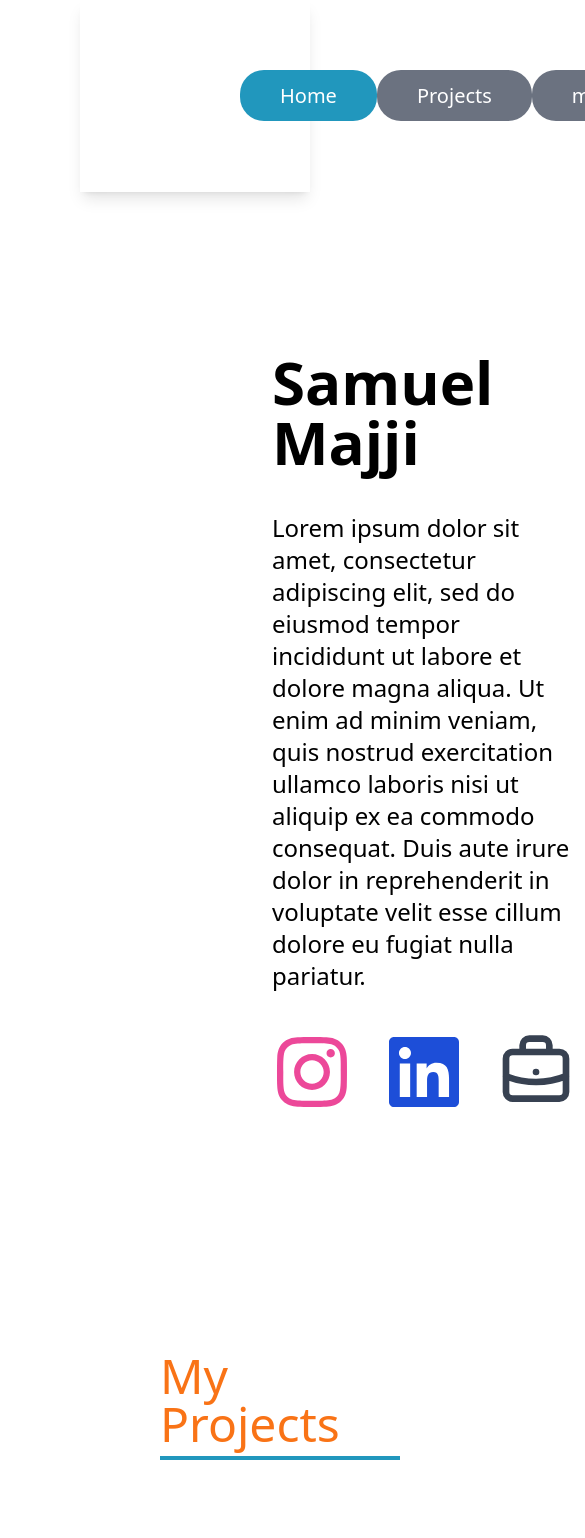
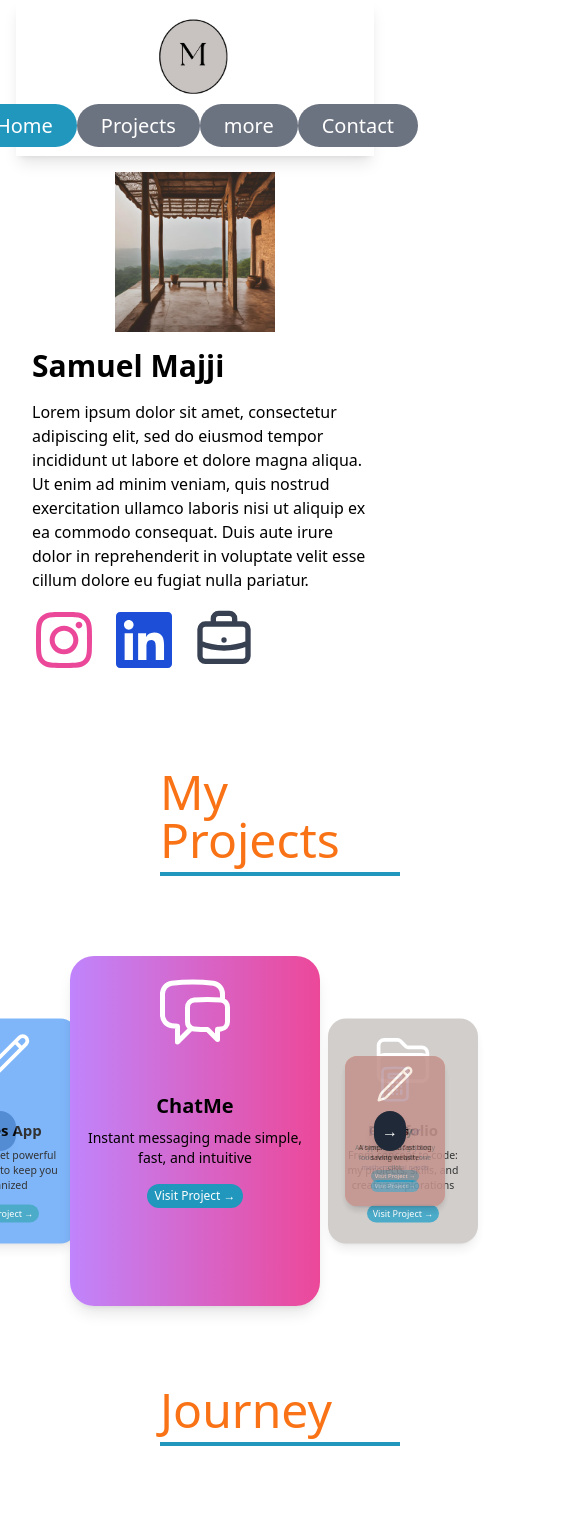
Before and after one commit to samuelmajji/Portifolio_design, a React (Vite) app: page / in a window 390 px wide. Shown: the top 1538 px of the page, 585 px wide, since content can reach past the window. Built offline with nearby package versions, Linux system fonts and the light colour scheme.

Commit message:
made it resposive

```diff
--- a/src/components/Contact.jsx
+++ b/src/components/Contact.jsx
@@ -28,7 +28,7 @@ const ContactForm = () => {
 
   return (
     <div
-      className="max-w-md mx-auto p-8 bg-white rounded-lg shadow-lg"
+      className="max-w-md mx-auto p-6 sm:p-8 md:p-10 lg:p-12 bg-white rounded-lg shadow-lg"
       id="contact"
     >
       <form onSubmit={handleSubmit}>
--- a/src/components/Header.jsx
+++ b/src/components/Header.jsx
@@ -1,44 +1,42 @@
 const Header = function () {
   return (
     <>
-      <header className="bg-white-600 text-white shadow-lg mx-20 px-20 top-0">
-        <div className="max-w-7xl mx-auto px-20 sm:px-6 lg:px-8">
-          <div className="flex justify-between items-center py-4">
+      <header className="bg-white-600 text-white shadow-lg mx-4 sm:mx-10 md:mx-20 px-4 sm:px-8 md:px-20 top-0">
+        <div className="max-w-7xl mx-auto px-4 sm:px-6 lg:px-8">
+          <div className="flex flex-col sm:flex-row justify-between items-center py-4">
             {/* Logo */}
-            <div className="text-2xl font-bold">
+            <div className="text-2xl font-bold mb-4 sm:mb-0">
               <a href="#">
-                <img className="h-40 w-40" src="logo.jpg" alt="logo" />
+                <img
+                  className="h-20 w-20 sm:h-32 sm:w-32"
+                  src="logo.jpg"
+                  alt="logo"
+                />
               </a>
             </div>
 
-            <div>
+            <div className="space-y-2 sm:space-y-0 sm:flex sm:space-x-4">
               <a
                 href="#"
-                className="bg-[#2197bd] hover:bg-[#2197bd] text-xl px-10 py-3 rounded-3xl"
+                className="bg-[#2197bd] hover:bg-[#2197bd] text-xl px-6 py-2 sm:px-10 sm:py-3 rounded-3xl"
               >
                 Home
               </a>
-            </div>
-            <div>
               <a
                 href="#projects"
-                className="bg-gray-500 hover:bg-[#2197bd] text-xl px-10 py-3 rounded-3xl"
+                className="bg-gray-500 hover:bg-[#2197bd] text-xl px-6 py-2 sm:px-10 sm:py-3 rounded-3xl"
               >
                 Projects
               </a>
-            </div>
-            <div>
               <a
                 href="/more"
-                className="bg-gray-500 hover:bg-[#2197bd] text-xl px-10 py-3 rounded-3xl"
+                className="bg-gray-500 hover:bg-[#2197bd] text-xl px-6 py-2 sm:px-10 sm:py-3 rounded-3xl"
               >
                 more
               </a>
-            </div>
-            <div>
               <a
                 href="#contact"
-                className="bg-gray-500 hover:bg-[#2197bd] text-xl px-10 py-3 rounded-3xl"
+                className="bg-gray-500 hover:bg-[#2197bd] text-xl px-6 py-2 sm:px-10 sm:py-3 rounded-3xl"
               >
                 Contact
               </a>
--- a/src/components/ProfileCard.jsx
+++ b/src/components/ProfileCard.jsx
@@ -1,21 +1,22 @@
 import { FaInstagram, FaLinkedin } from "react-icons/fa";
 import { HiOutlineBriefcase } from "react-icons/hi";
-
 const ProfileCard = function () {
   return (
     <>
-      <div className="m-20 ml-30 p-20 flex">
-        <div className="flex-1 flex items-center justify-center mr-20">
+      <div className="m-4 sm:m-8 lg:m-20 flex flex-col sm:flex-row">
+        <div className="flex-1 flex items-center justify-center mb-4 sm:mb-0 sm:mr-4">
           <img
-            className="h-[500px] w-[500px] object-cover"
+            className="h-40 w-40 sm:h-[400px] sm:w-[400px] object-cover"
             src="profile.png"
             alt="profile pic"
           />
         </div>
-        <div className="flex-1 pl-8 flex flex-col justify-between">
+        <div className="flex-1 pl-4 sm:pl-8 flex flex-col justify-between">
           <div>
-            <h1 className="text-6xl font-bold mb-4">Samuel Majji</h1>
-            <p className="text-2xl mt-10">
+            <h1 className="text-3xl sm:text-6xl font-bold mb-4">
+              Samuel Majji
+            </h1>
+            <p className="text-base sm:text-2xl mt-4">
               Lorem ipsum dolor sit amet, consectetur adipiscing elit, sed do
               eiusmod tempor incididunt ut labore et dolore magna aliqua. Ut
               enim ad minim veniam, quis nostrud exercitation ullamco laboris
@@ -24,23 +25,23 @@ const ProfileCard = function () {
               nulla pariatur.
             </p>
           </div>
-          <div className="flex justify-start mt-10 space-x-8">
+          <div className="flex justify-start mt-4 sm:mt-10 space-x-4 sm:space-x-8">
             <a
               href="https://www.instagram.com"
               target="_blank"
               rel="noopener noreferrer"
             >
-              <FaInstagram className="h-20 w-20 text-pink-500" />
+              <FaInstagram className="h-16 w-16 sm:h-20 sm:w-20 text-pink-500" />
             </a>
             <a
               href="https://www.linkedin.com"
               target="_blank"
               rel="noopener noreferrer"
             >
-              <FaLinkedin className="h-20 w-20 text-blue-700" />
+              <FaLinkedin className="h-16 w-16 sm:h-20 sm:w-20 text-blue-700" />
             </a>
             <a href="/projects">
-              <HiOutlineBriefcase className="h-20 w-20 text-gray-700" />
+              <HiOutlineBriefcase className="h-16 w-16 sm:h-20 sm:w-20 text-gray-700" />
             </a>
           </div>
         </div>
--- a/src/components/Projects.jsx
+++ b/src/components/Projects.jsx
@@ -30,15 +30,15 @@ const Project = () => {
       className="w-full h-full flex justify-center items-center"
       id="projects"
     >
-      <div className="relative w-full max-w-4xl flex justify-center items-center">
+      <div className="relative w-full max-w-4xl flex justify-center items-center px-4">
         <button
           onClick={handlePrevClick}
-          className="absolute left-0 p-2 text-white bg-gray-800 rounded-full shadow-lg transform -translate-x-1/2"
+          className="absolute left-0 p-2 text-white bg-gray-800 rounded-full shadow-lg transform -translate-x-1/2 sm:p-4"
         >
           &larr;
         </button>
 
-        <div className="flex justify-center items-center space-x-8 relative">
+        <div className="flex justify-center items-center space-x-4 sm:space-x-8 relative">
           {projects.map((project, index) => {
             const isActive = index === currentProject;
             const isPrev =
@@ -61,25 +61,25 @@ const Project = () => {
             return (
               <div
                 key={project.id}
-                className={`${project.color} ${classNames} p-6 rounded-3xl shadow-lg cursor-pointer transform flex flex-col items-center`}
+                className={`${project.color} ${classNames} p-4 sm:p-6 rounded-3xl shadow-lg cursor-pointer transform flex flex-col items-center`}
                 style={{
-                  width: isActive ? "300px" : "200px",
-                  height: isActive ? "400px" : "300px",
+                  width: isActive ? "250px" : "200px",
+                  height: isActive ? "350px" : "300px",
                   position: isActive ? "relative" : "absolute",
                 }}
               >
                 {projectIcons[project.icon]}
-                <h2 className="text-3xl font-bold mb-2 text-center">
+                <h2 className="text-xl sm:text-3xl font-bold mb-2 text-center">
                   {project.name}
                 </h2>
-                <p className="text-lg mb-4 text-center">
+                <p className="text-sm sm:text-lg mb-4 text-center">
                   {project.description}
                 </p>
                 <a
                   href={project.url}
                   target="_blank"
                   rel="noopener noreferrer"
-                  className="inline-block bg-[#2197bd] text-white py-2 px-4 rounded-full text-sm hover:bg-gray-700"
+                  className="inline-block bg-[#2197bd] text-white py-1 sm:py-2 px-2 sm:px-4 rounded-full text-xs sm:text-sm hover:bg-gray-700"
                 >
                   Visit Project &rarr;
                 </a>
@@ -90,7 +90,7 @@ const Project = () => {
 
         <button
           onClick={handleNextClick}
-          className="absolute right-0 p-2 text-white bg-gray-800 rounded-full shadow-lg transform translate-x-1/2"
+          className="absolute right-0 p-2 text-white bg-gray-800 rounded-full shadow-lg transform translate-x-1/2 sm:p-4"
         >
           &rarr;
         </button>
```
